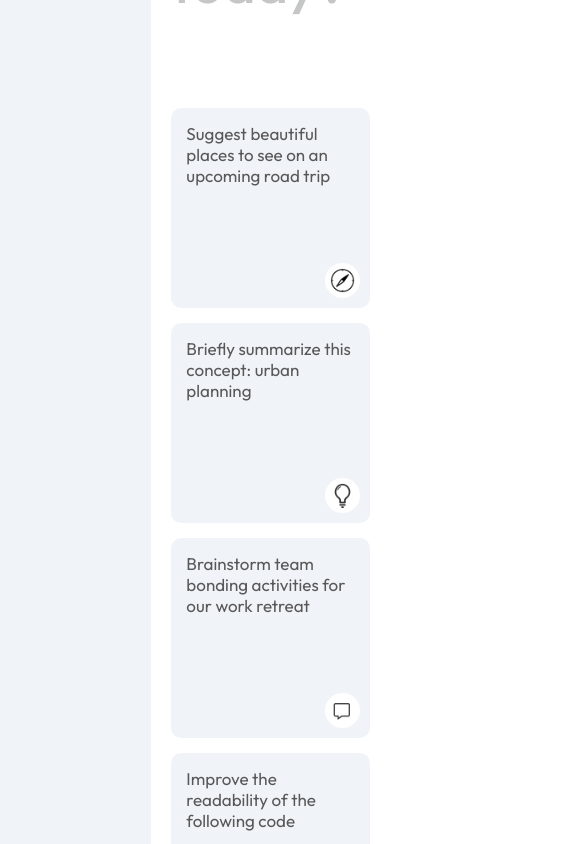
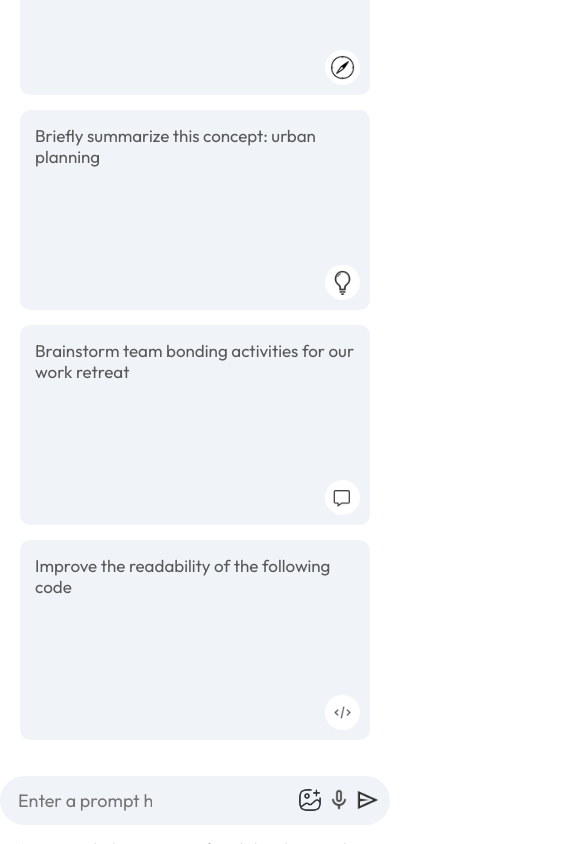
Before and after one commit to SaiRakindi/gemini, a React (Vite) app: page / in a window 390 px wide. Shown: the part 629-1473 px from the top of the page, 566 px wide, since content can reach past the window. Built offline with nearby package versions, Linux system fonts and the light colour scheme; a web font is replaced by a local one.

Commit message:
style: added responsiveness for mobile and desktop

```diff
--- a/src/components/Main/Main.css
+++ b/src/components/Main/Main.css
@@ -179,3 +179,22 @@
   font-weight: 300;
   line-height: 1.8;
 }
+
+@media screen and (max-width: 600px) {
+  .main-bottom input {
+    flex: none;
+    width: 150px;
+  }
+
+  .main-bottom-img {
+    width: 20px;
+  }
+
+  .search-box {
+    padding: 5px 10px;
+  }
+
+  .search-box div {
+    gap: 5px;
+  }
+}
--- a/src/components/Sidebar/Sidebar.css
+++ b/src/components/Sidebar/Sidebar.css
@@ -33,6 +33,8 @@
 .sidebar .recent {
   display: flex;
   flex-direction: column;
+
+  animation: fadeIn 1.5s;
 }
 
 .sidebar .recent-title {
@@ -64,3 +66,9 @@
   padding-right: 10px;
   cursor: pointer;
 }
+
+@media (max-width: 600px) {
+  .sidebar {
+    display: none;
+  }
+}
--- a/src/index.css
+++ b/src/index.css
@@ -12,4 +12,14 @@
 #root {
   min-height: 100vh;
   display: flex;
+  animation: fadeIn 1.5s;
 }
+
+@keyframes fadeIn {
+  0% {
+    opacity: 0;
+  }
+  100% {
+    opacity: 1;
+  }
+}
```
